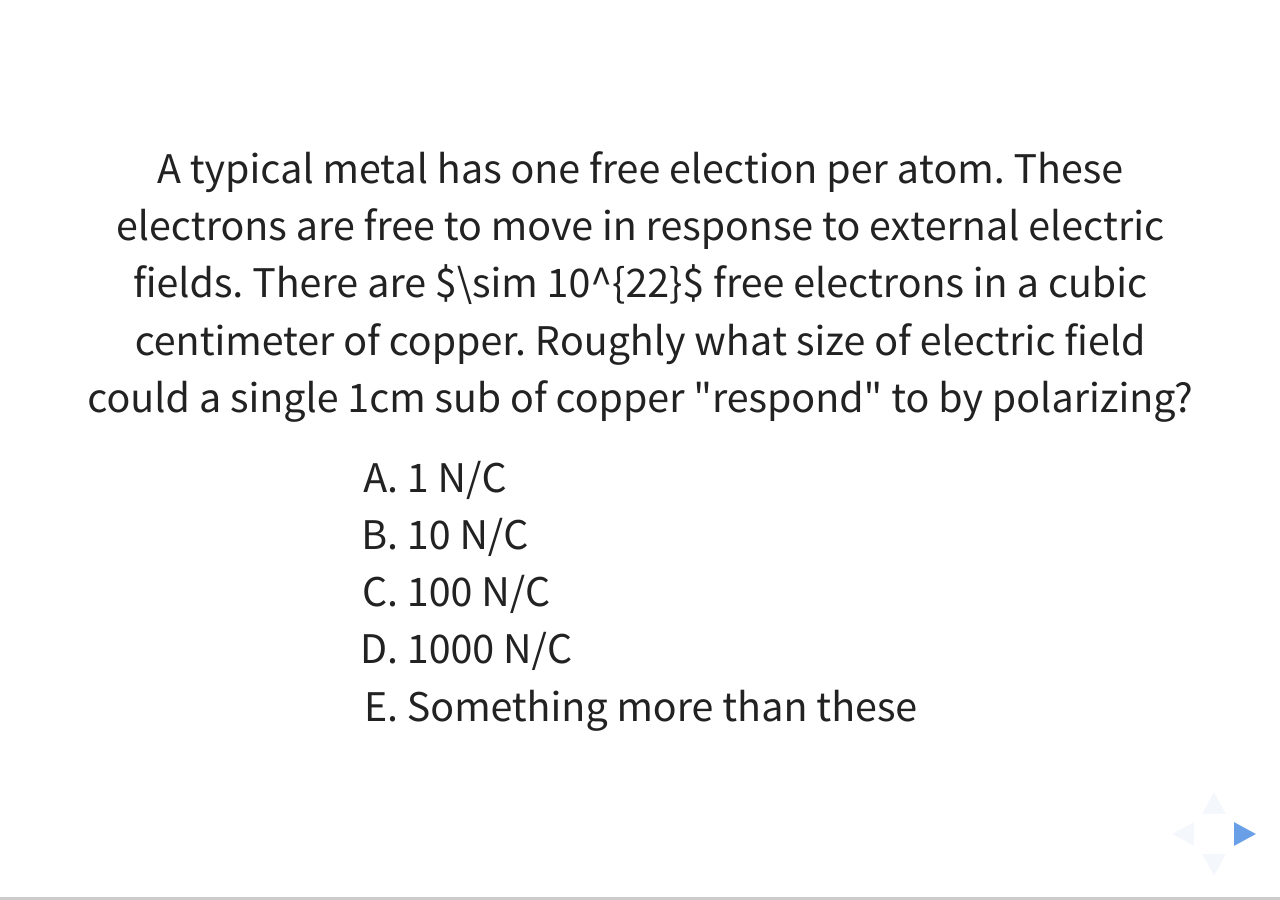
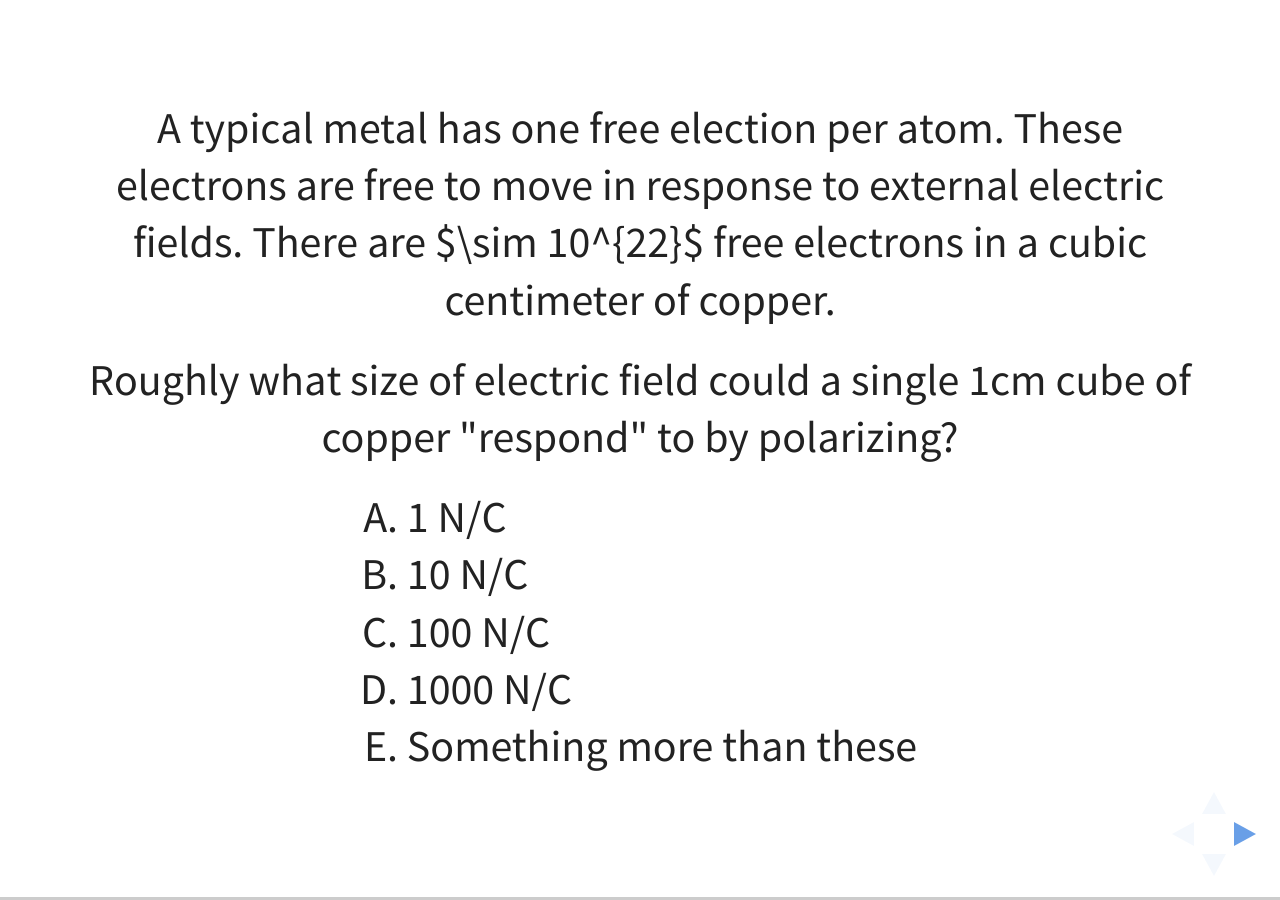
Before and after one commit to dannycab/phy481msu_f2019, a Jekyll site: the page built from notes/14-slides.md, in a window 1280 px wide. Built offline with Jekyll 4.4.1, drawn with Linux system fonts in a browser that asks for light colours.

Commit message:
updated with Monday's notes

```diff
--- a/notes/14-slides.md
+++ b/notes/14-slides.md
@@ -6,7 +6,9 @@ transition: slide
 
 <section data-markdown>
 
-A typical metal has one free election per atom. These electrons are free to move in response to external electric fields. There are $\sim 10^{22}$ free electrons in a cubic centimeter of copper. Roughly what size of electric field could a single 1cm sub of copper "respond" to by polarizing?
+A typical metal has one free election per atom. These electrons are free to move in response to external electric fields. There are $\sim 10^{22}$ free electrons in a cubic centimeter of copper.
+
+Roughly what size of electric field could a single 1cm cube of copper "respond" to by polarizing?
 
 1. 1 N/C
 2. 10 N/C
@@ -23,16 +25,10 @@ Note: Correct answer is E. It's closer to 10e17 N/C
 
 ### Announcements
 
-* Test on Wednesday (7-9pm) BCH 101
+* Test on Wednesday (7-9pm)
   * All Homework solutions posted on Slack
+  * Practice Exam and Solutions on Slack, too
   * You may bring in one side of a piece of paper with your own notes
-
-</section>
-
-<section data-markdown>
-
-<img src="./images/cuwip.png" align="center" style="width: 600px";/>
-
 
 </section>
 
```
Also changed, not shown: notes/list_of_notes.md (+1 -0 lines), Gemfile.lock, 4 other files.
